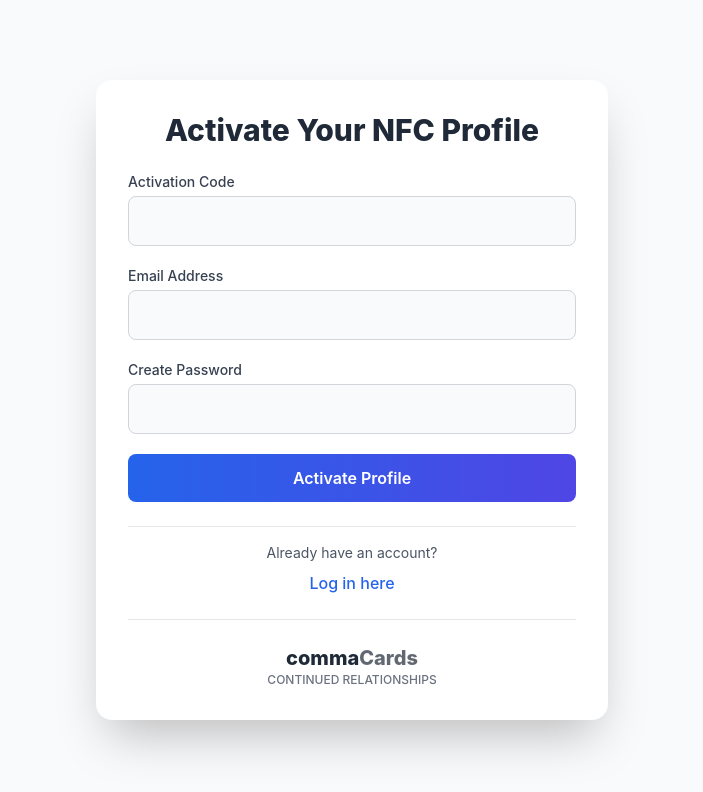
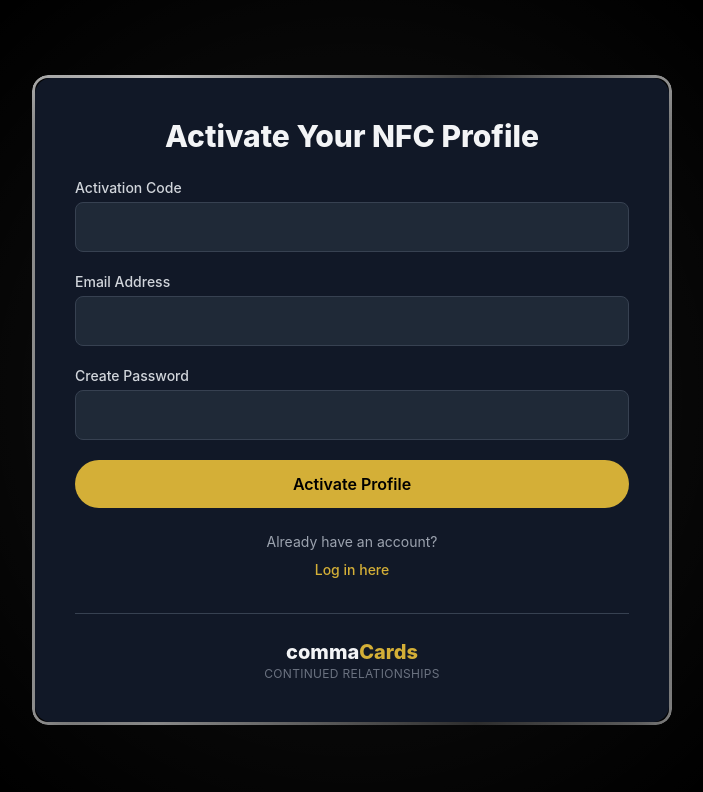
Before and after one commit to sandy-the-earth/nfc-frontend, a React (Vite) app: page /activate in a window 1280 px wide. Shown: the top 792 px of the page, without its empty margins (288-991 px from the left). Built offline with nearby package versions, Linux system fonts and the light colour scheme.

Commit message:
Theme fix

```diff
--- a/src/index.css
+++ b/src/index.css
@@ -113,3 +113,53 @@
   .text-2xl { font-size: 1.25rem !important; }
   .text-xl  { font-size: 1rem !important; }
 }
+
+/* Particle burst overlay */
+.particle-burst-overlay {
+  position: absolute;
+  inset: 0;
+  pointer-events: none;
+  z-index: 20;
+}
+
+/* Individual particles */
+.particle {
+  position: absolute;
+  top: 50%;
+  left: 50%;
+  width: 6px;
+  height: 6px;
+  background: #D4AF37;
+  border-radius: 50%;
+  animation: particleMove 0.8s ease-out forwards;
+}
+
+/* Generate random directions per particle via inline CSS variables */
+.particle:nth-child(odd)   { --dx:  -1; --dy: -1; }
+.particle:nth-child(2n)    { --dx:   1; --dy: -1; }
+.particle:nth-child(3n)    { --dx:  -1; --dy:  1; }
+.particle:nth-child(4n)    { --dx:   1; --dy:  1; }
+/* and so on for more variation... */
+
+@keyframes particleMove {
+  to {
+    transform: translate(
+      calc(var(--dx) * (20px + random(10px))),
+      calc(var(--dy) * (20px + random(10px)))
+    ) scale(0);
+    opacity: 0;
+  }
+}
+
+/* Fallback if browser doesn’t support random(): just use fixed distances */
+@supports not (animation: particleMove) {
+  @keyframes particleMove {
+    to {
+      transform: translate(
+        calc(var(--dx) * 30px),
+        calc(var(--dy) * 30px)
+      ) scale(0);
+      opacity: 0;
+    }
+  }
+}
--- a/src/pages/ActivatePage.jsx
+++ b/src/pages/ActivatePage.jsx
@@ -1,6 +1,8 @@
-import React, { useState } from 'react';
+// src/pages/ActivatePage.jsx
+import React, { useState, useEffect } from 'react';
 import axios from 'axios';
 import { useNavigate } from 'react-router-dom';
+import '../index.css';
 
 export default function ActivatePage() {
   const [formData, setFormData] = useState({
@@ -11,10 +13,11 @@ export default function ActivatePage() {
   const [message, setMessage] = useState('');
   const [error, setError] = useState('');
   const [loading, setLoading] = useState(false);
+  const [burstCount, setBurstCount] = useState(0);
   const navigate = useNavigate();
 
   const handleChange = e => {
-    setFormData({ ...formData, [e.target.name]: e.target.value });
+    setFormData(prev => ({ ...prev, [e.target.name]: e.target.value }));
   };
 
   const handleActivate = async e => {
@@ -22,13 +25,16 @@ export default function ActivatePage() {
     setLoading(true);
     setMessage('');
     setError('');
-
     try {
-      const response = await axios.post(
+      const { data } = await axios.post(
         `${import.meta.env.VITE_API_BASE_URL}/api/auth/activate-profile`,
         formData
       );
-      setMessage(response.data.message);
+      setMessage(data.message);
+
+      // trigger particle burst
+      setBurstCount(burstCount + 1);
+
       setFormData({ activationCode: '', email: '', password: '' });
       setTimeout(() => navigate('/login'), 1500);
     } catch (err) {
@@ -39,16 +45,28 @@ export default function ActivatePage() {
   };
 
   return (
-    <div className="min-h-screen flex items-center justify-center bg-gray-50 dark:bg-gray-900 px-4 py-8">
-      <div className="w-full max-w-lg bg-white dark:bg-gray-800 rounded-2xl shadow-2xl p-8 space-y-6">
-        <h2 className="text-2xl lg:text-3xl font-extrabold text-center text-gray-800 dark:text-gray-100">
+    <div className="min-h-screen bg-black flex items-center justify-center relative px-4 py-8">
+      <div className="background-glow" />
+
+      <div className="gradient-border rounded-3xl overflow-hidden w-full max-w-md">
+        <div className="card-container bg-gray-900 dark:bg-black rounded-3xl p-8 sm:p-10 relative">
+          {/* Particle burst overlay */}
+          {burstCount > 0 && (
+            <div key={burstCount} className="particle-burst-overlay">
+              {Array.from({ length: 20 }).map((_, i) => (
+                <div key={i} className="particle" />
+              ))}
+            </div>
+          )}
+
+          <h2 className="text-center text-2xl sm:text-3xl font-extrabold text-gray-100 mb-6">
             Activate Your NFC Profile
           </h2>
 
           <form onSubmit={handleActivate} className="space-y-5">
             {/* Activation Code */}
             <div>
-            <label htmlFor="activationCode" className="block text-sm font-medium text-gray-700 dark:text-gray-300 mb-1">
+              <label htmlFor="activationCode" className="block text-sm font-medium text-gray-300 mb-1">
                 Activation Code
               </label>
               <input
@@ -58,13 +76,13 @@ export default function ActivatePage() {
                 value={formData.activationCode}
                 onChange={handleChange}
                 required
-              className="w-full px-4 py-3 bg-gray-50 dark:bg-gray-700 text-gray-900 dark:text-gray-100 border border-gray-300 dark:border-gray-600 rounded-lg focus:outline-none focus:ring-2 focus:ring-blue-400 transition"
+                className="w-full px-4 py-3 bg-gray-800 text-gray-100 border border-gray-700 rounded-lg focus:outline-none focus:ring-2 focus:ring-[#D4AF37] transition"
               />
             </div>
 
             {/* Email */}
             <div>
-            <label htmlFor="email" className="block text-sm font-medium text-gray-700 dark:text-gray-300 mb-1">
+              <label htmlFor="email" className="block text-sm font-medium text-gray-300 mb-1">
                 Email Address
               </label>
               <input
@@ -74,13 +92,13 @@ export default function ActivatePage() {
                 value={formData.email}
                 onChange={handleChange}
                 required
-              className="w-full px-4 py-3 bg-gray-50 dark:bg-gray-700 text-gray-900 dark:text-gray-100 border border-gray-300 dark:border-gray-600 rounded-lg focus:outline-none focus:ring-2 focus:ring-blue-400 transition"
+                className="w-full px-4 py-3 bg-gray-800 text-gray-100 border border-gray-700 rounded-lg focus:outline-none focus:ring-2 focus:ring-[#D4AF37] transition"
               />
             </div>
 
             {/* Password */}
             <div>
-            <label htmlFor="password" className="block text-sm font-medium text-gray-700 dark:text-gray-300 mb-1">
+              <label htmlFor="password" className="block text-sm font-medium text-gray-300 mb-1">
                 Create Password
               </label>
               <input
@@ -90,53 +108,52 @@ export default function ActivatePage() {
                 value={formData.password}
                 onChange={handleChange}
                 required
-              className="w-full px-4 py-3 bg-gray-50 dark:bg-gray-700 text-gray-900 dark:text-gray-100 border border-gray-300 dark:border-gray-600 rounded-lg focus:outline-none focus:ring-2 focus:ring-blue-400 transition"
+                className="w-full px-4 py-3 bg-gray-800 text-gray-100 border border-gray-700 rounded-lg focus:outline-none focus:ring-2 focus:ring-[#D4AF37] transition"
               />
             </div>
 
-          {/* Submit */}
+            {/* Submit Button */}
             <button
               type="submit"
               disabled={loading}
-            className="w-full flex justify-center items-center py-3 font-semibold rounded-lg bg-gradient-to-r from-blue-600 to-indigo-600 text-white hover:scale-105 transform transition duration-300 disabled:opacity-50"
+              className="w-full flex justify-center items-center gap-2 py-3 font-semibold rounded-full bg-[#D4AF37] text-black hover:scale-105 transform transition disabled:opacity-50"
             >
               {loading ? 'Activating…' : 'Activate Profile'}
             </button>
           </form>
 
-        {/* Feedback Messages */}
+          {/* Feedback */}
           {message && (
-          <div className="mt-4 text-center text-green-700 bg-green-100 dark:bg-green-900 dark:text-green-200 p-3 rounded-lg animate-pulse">
+            <div className="mt-6 text-center text-green-300 bg-green-900/50 p-3 rounded-lg">
               {message}
             </div>
           )}
           {error && (
-          <div className="mt-4 text-center text-red-700 bg-red-100 dark:bg-red-900 dark:text-red-200 p-3 rounded-lg">
+            <div className="mt-6 text-center text-red-300 bg-red-900/50 p-3 rounded-lg">
               {error}
             </div>
           )}
 
-        {/* Existing User Login */}
-        <div className="pt-4 border-t border-gray-200 dark:border-gray-700">
-          <p className="text-center text-sm text-gray-600 dark:text-gray-300">
-            Already have an account?
-          </p>
+          {/* Login link */}
+          <div className="mt-6 text-center">
+            <p className="text-sm text-gray-400">Already have an account?</p>
             <button
               onClick={() => navigate('/login')}
-            className="mt-2 mx-auto block text-blue-600 dark:text-blue-400 font-medium hover:underline"
+              className="mt-2 text-sm font-medium text-[#D4AF37] hover:underline"
             >
               Log in here
             </button>
           </div>
 
-        {/* Footer Branding */}
-        <div className="pt-6 border-t border-gray-200 dark:border-gray-700">
-          <p className="text-center text-xl font-extrabold text-gray-800 dark:text-gray-100">
-            comma<span className="opacity-70">Cards</span>
+          {/* Branding */}
+          <div className="mt-8 pt-6 border-t border-gray-700 text-center">
+            <p className="text-xl font-extrabold text-gray-100">
+              comma<span className="text-[#D4AF37]">Cards</span>
             </p>
-          <p className="text-center text-xs uppercase font-medium text-gray-500 dark:text-gray-400">
-            CONTINUED RELATIONSHIPS
+            <p className="text-xs uppercase text-gray-500 tracking-wide">
+              Continued Relationships
             </p>
+          </div>
         </div>
       </div>
     </div>
--- a/src/pages/PublicProfilePage.jsx
+++ b/src/pages/PublicProfilePage.jsx
@@ -400,7 +400,7 @@ export default function PublicProfilePage() {
               >
                 ✕
               </button>
-              <h2 className="mb-4 text-xl font-semibold">Send a Contact / Meeting Request</h2>
+              <h2 className="mb-4 text-xl font-semibold">Send a Connection Message - With Meeting Details</h2>
               <form onSubmit={handleSubmit} className="space-y-4">
                 <div>
                   <label className="block text-sm">Your Name</label>
@@ -425,7 +425,7 @@ export default function PublicProfilePage() {
                 </div>
                 <div className="grid grid-cols-2 gap-4">
                   <div>
-                    <label className="block text-sm">Event</label>
+                    <label className="block text-sm">Event We Met At</label>
                     <input
                       name="event"
                       value={form.event}
```
Also changed, not shown: 2 other files (tests, documents, lock files or other folders). Lines whose indentation alone changed are shown as unchanged.
